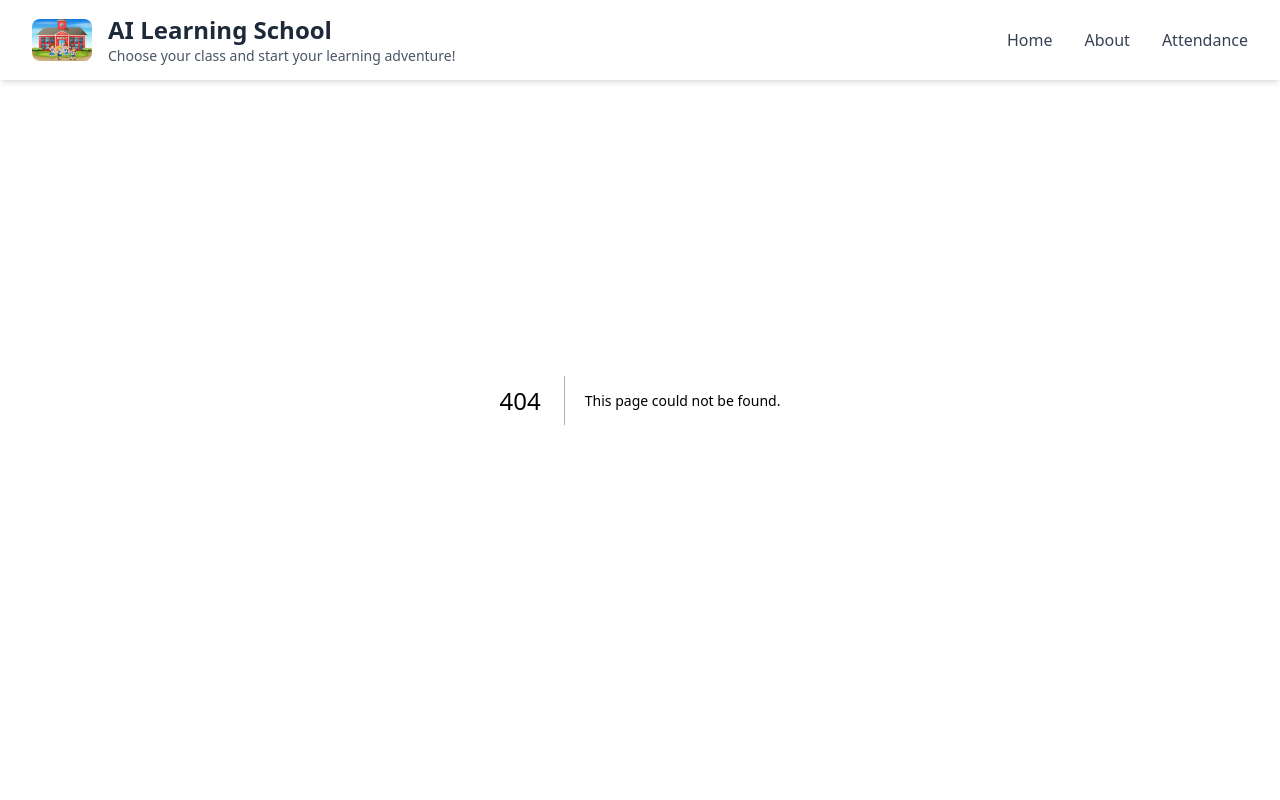
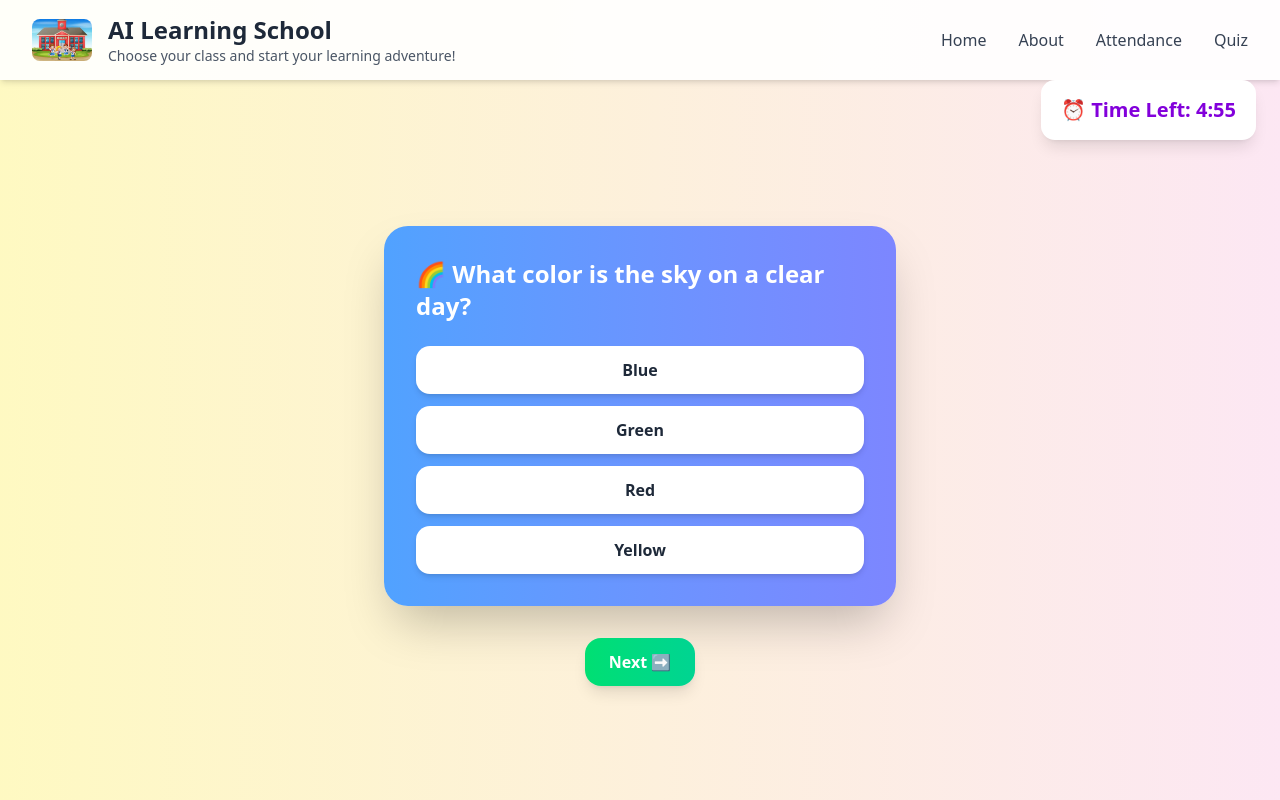
Before and after one commit to education-bots/frontend, a Next.js app: page /quiz in a window 1280 px wide. Before the commit this address had no page. Built offline with nearby package versions, Linux system fonts and the light colour scheme.

Commit message:
added quiz route

```diff
--- a/src/app/page.tsx
+++ b/src/app/page.tsx
@@ -5,6 +5,7 @@ import MainPage from '@/components/MainPage'
 import LearningCards from '@/components/LearningCards'
 import ComingSoonBanner from '@/components/CommingSoonBanner'
 import FAQSection from '@/components/FAQSection'
+import Footer from '@/components/Footer'
 
 const Home = () => {
   return (
--- /dev/null
+++ b/src/app/quiz/page.tsx
@@ -0,0 +1,262 @@
+"use client";
+import { useEffect, useState } from "react";
+import { motion } from "framer-motion";
+
+const quizData = [
+  {
+    id: 1,
+    type: "mcq",
+    question: "🌈 What color is the sky on a clear day?",
+    options: ["Blue", "Green", "Red", "Yellow"],
+    answer: "Blue",
+  },
+  {
+    id: 2,
+    type: "fill",
+    question: "2 + 2 = ______",
+    answer: "4",
+  },
+  {
+    id: 3,
+    type: "mcq",
+    question: "🍎 Which one is a fruit?",
+    options: ["Apple", "Car", "Book", "Chair"],
+    answer: "Apple",
+  },
+];
+
+export default function QuizPage() {
+  const [timeLeft, setTimeLeft] = useState(300); // 5 minutes
+  const [currentQ, setCurrentQ] = useState(0);
+  const [answers, setAnswers] = useState<Record<number, string>>({});
+
+  // Countdown Timer
+  useEffect(() => {
+    if (timeLeft <= 0) return;
+    const timer = setInterval(() => setTimeLeft((t) => t - 1), 1000);
+    return () => clearInterval(timer);
+  }, [timeLeft]);
+
+  // Prevent page refresh/close
+  useEffect(() => {
+    const handler = (e: BeforeUnloadEvent) => {
+      e.preventDefault();
+      e.returnValue = "";
+    };
+    window.addEventListener("beforeunload", handler);
+    return () => window.removeEventListener("beforeunload", handler);
+  }, []);
+
+  const handleAnswer = (answer: string) => {
+    setAnswers({ ...answers, [quizData[currentQ].id]: answer });
+  };
+
+  const nextQuestion = () => {
+    if (currentQ < quizData.length - 1) setCurrentQ(currentQ + 1);
+  };
+
+  const formatTime = (seconds: number) => {
+    const m = Math.floor(seconds / 60);
+    const s = seconds % 60;
+    return `${m}:${s < 10 ? "0" : ""}${s}`;
+  };
+
+  const q = quizData[currentQ];
+
+  return (
+    <section className="min-h-screen flex flex-col justify-center items-center bg-gradient-to-r from-yellow-100 to-pink-100 p-6">
+      {/* Timer (Fixed under navbar - Right side) */}
+      <motion.div
+        initial={{ opacity: 0 }}
+        animate={{ opacity: 1 }}
+        className="fixed top-20 right-6 z-50 text-lg md:text-xl font-bold
+                   text-purple-700 bg-white px-5 py-4
+                   rounded-xl shadow-lg"
+      >
+        ⏰ Time Left: {formatTime(timeLeft)}
+      </motion.div>
+
+      {/* Question Card */}
+      <motion.div
+        key={q.id}
+        initial={{ opacity: 0, y: 30 }}
+        animate={{ opacity: 1, y: 0 }}
+        transition={{ duration: 0.5 }}
+        className="mt-28 bg-gradient-to-r from-blue-400 to-indigo-400
+                   p-8 rounded-3xl shadow-2xl text-white max-w-lg w-full"
+      >
+        <h2 className="text-2xl font-extrabold mb-6">{q.question}</h2>
+
+        {q.type === "mcq" ? (
+          <div className="grid gap-3">
+            {q.options?.map((opt) => (
+              <button
+                key={opt}
+                onClick={() => handleAnswer(opt)}
+                className={`px-4 py-3 rounded-xl font-bold shadow-md transition
+                  ${
+                    answers[q.id] === opt
+                      ? "bg-yellow-300 text-purple-800"
+                      : "bg-white text-gray-800 hover:bg-pink-200"
+                  }`}
+              >
+                {opt}
+              </button>
+            ))}
+          </div>
+        ) : (
+          <input
+            type="text"
+            placeholder="Write your answer..."
+            value={answers[q.id] || ""}
+            onChange={(e) => handleAnswer(e.target.value)}
+            className="w-full p-3 rounded-lg text-black"
+          />
+        )}
+      </motion.div>
+
+      {/* Next Button */}
+      {currentQ < quizData.length - 1 && (
+        <motion.button
+          onClick={nextQuestion}
+          whileHover={{ scale: 1.05 }}
+          className="mt-8 px-6 py-3 rounded-2xl
+                     bg-gradient-to-r from-green-400 to-emerald-400
+                     text-white font-bold shadow-lg"
+        >
+          Next ➡️
+        </motion.button>
+      )}
+    </section>
+  );
+}
+
+
+
+
+
+// "use client";
+// import { useEffect, useState } from "react";
+// import { motion } from "framer-motion";
+
+// const quizData = [
+//   {
+//     id: 1,
+//     type: "mcq",
+//     question: "🌈 What color is the sky on a clear day?",
+//     options: ["Blue", "Green", "Red", "Yellow"],
+//     answer: "Blue",
+//   },
+//   {
+//     id: 2,
+//     type: "fill",
+//     question: "2 + 2 = ______",
+//     answer: "4",
+//   },
+//   {
+//     id: 3,
+//     type: "mcq",
+//     question: "🍎 Which one is a fruit?",
+//     options: ["Apple", "Car", "Book", "Chair"],
+//     answer: "Apple",
+//   },
+// ];
+
+// export default function QuizPage() {
+//   const [timeLeft, setTimeLeft] = useState(300); // 5 minutes
+//   const [currentQ, setCurrentQ] = useState(0);
+//   const [answers, setAnswers] = useState<Record<number, string>>({});
+
+//   // Countdown Timer
+//   useEffect(() => {
+//     if (timeLeft <= 0) return;
+//     const timer = setInterval(() => setTimeLeft((t) => t - 1), 1000);
+//     return () => clearInterval(timer);
+//   }, [timeLeft]);
+
+//   // Prevent page switch
+//   useEffect(() => {
+//     const handler = (e: BeforeUnloadEvent) => {
+//       e.preventDefault();
+//       e.returnValue = "";
+//     };
+//     window.addEventListener("beforeunload", handler);
+//     return () => window.removeEventListener("beforeunload", handler);
+//   }, []);
+
+//   const handleAnswer = (answer: string) => {
+//     setAnswers({ ...answers, [quizData[currentQ].id]: answer });
+//   };
+
+//   const nextQuestion = () => {
+//     if (currentQ < quizData.length - 1) setCurrentQ(currentQ + 1);
+//   };
+
+//   const formatTime = (seconds: number) => {
+//     const m = Math.floor(seconds / 60);
+//     const s = seconds % 60;
+//     return `${m}:${s < 10 ? "0" : ""}${s}`;
+//   };
+
+//   const q = quizData[currentQ];
+
+//   return (
+//     <section className="min-h-screen flex flex-col justify-center items-center bg-gradient-to-r from-yellow-100 to-pink-100 p-6">
+//       {/* Timer */}
+//       <motion.div
+//         initial={{ opacity: 0 }}
+//         animate={{ opacity: 1 }}
+//         className="mb-6 text-xl font-bold text-purple-700 bg-white px-4 py-2 rounded-xl shadow-lg"
+//       >
+//         ⏰ Time Left: {formatTime(timeLeft)}
+//       </motion.div>
+
+//       {/* Question Card */}
+//       <motion.div
+//         key={q.id}
+//         initial={{ opacity: 0, y: 30 }}
+//         animate={{ opacity: 1, y: 0 }}
+//         transition={{ duration: 0.5 }}
+//         className="bg-gradient-to-r from-blue-400 to-indigo-400 p-8 rounded-2xl shadow-xl text-white max-w-lg w-full"
+//       >
+//         <h2 className="text-2xl font-extrabold mb-4">{q.question}</h2>
+
+//         {q.type === "mcq" ? (
+//           <div className="grid gap-3">
+//             {q.options?.map((opt) => (
+//               <button
+//                 key={opt}
+//                 onClick={() => handleAnswer(opt)}
+//                 className={`px-4 py-2 rounded-xl font-bold shadow-md transition
+//                   ${
+//                     answers[q.id] === opt
+//                       ? "bg-yellow-300 text-purple-800"
+//                       : "bg-white text-gray-800 hover:bg-pink-200"
+//                   }`}
+//               >
+//                 {opt}
+//               </button>
+//             ))}
+//           </div>
+//         ) : (
+//           <input
+//             type="text"
+//             placeholder="Write your answer..."
+//             value={answers[q.id] || ""}
+//             onChange={(e) => handleAnswer(e.target.value)}
+//             className="w-full p-3 rounded-lg text-black"
+//           />
+//         )}
+//       </motion.div>
+
+//       {/* Next Button */}
+//       <motion.button
+//         onClick={nextQuestion}
+//         whileHover={{ scale: 1.05 }}
+//         className="mt-6 px-6 py-3 rounded-2xl bg-gradient-to-r from-green-400 to-emerald-400 text-white font-bold shadow-lg"
+//       >
+//         Next ➡️
+//       </motion.button>
+//     </section>
+//   );
+// }
--- a/src/components/Navbar.tsx
+++ b/src/components/Navbar.tsx
@@ -47,6 +47,12 @@ export default function Navbar() {
             >
               Attendance
             </Link>
+              <Link
+              href="/quiz"
+              className="text-gray-700 hover:text-pink-500 font-medium"
+            >
+              Quiz
+            </Link>
           </div>
         </div>
       </div>
```
